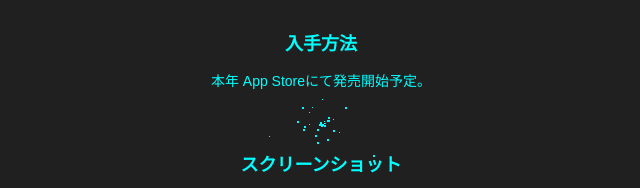
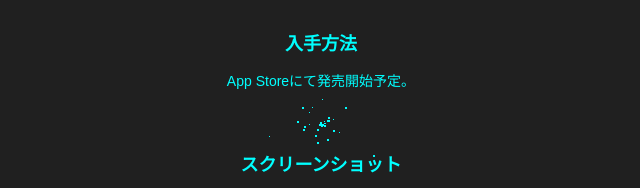
Before and after one commit to oinariman/oinariman.github.io, a plain HTML site: page gesuido/ja/index.html in a window 1280 px wide. Shown: the part 395-583 px from the top of the page, 319-959 px from the left. Drawn offline with Linux system fonts and the light colour scheme.

Commit message:
Updated Gesuido pages

```diff
--- a/gesuido/ja/index.html
+++ b/gesuido/ja/index.html
@@ -30,7 +30,7 @@
     <p>Gesuidoは、iOS向けのローグライクゲームです。ターン制で、死んだら一からやりなおしで、ゲームレベルは毎回自動生成される、元祖Rogueに近いRPGです。初期Macintoshのような白黒グラフィックで、登場人物が顔アイコンのみで表現されるのも特徴です。プレイヤーは日本政府の特命を受けた隠密となり、人類の脅威となるロボットを開発する研究所があると目される、東京の地下の下水道を探索します。</p>
 
     <h2>入手方法</h2>
-    <p class="when">本年 App Storeにて発売開始予定。</p>
+    <p class="when">App Storeにて発売開始予定。</p>
 
     <h2>スクリーンショット</h2>
     <ul class="ss">
```
Also changed, not shown: gesuido/en/index.html (+1 -1 lines).
